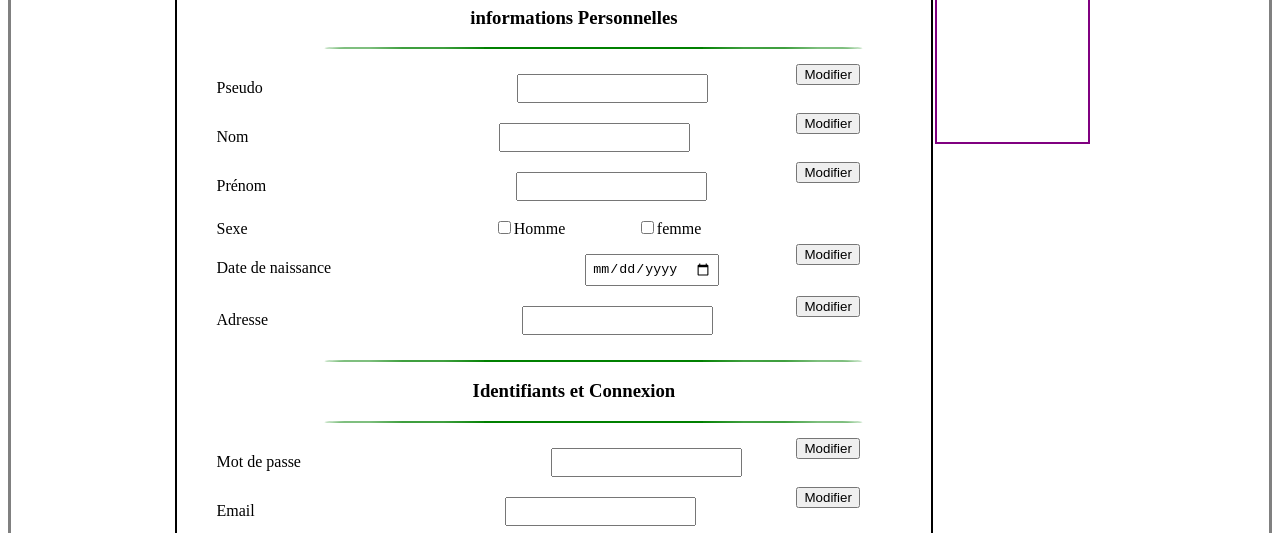
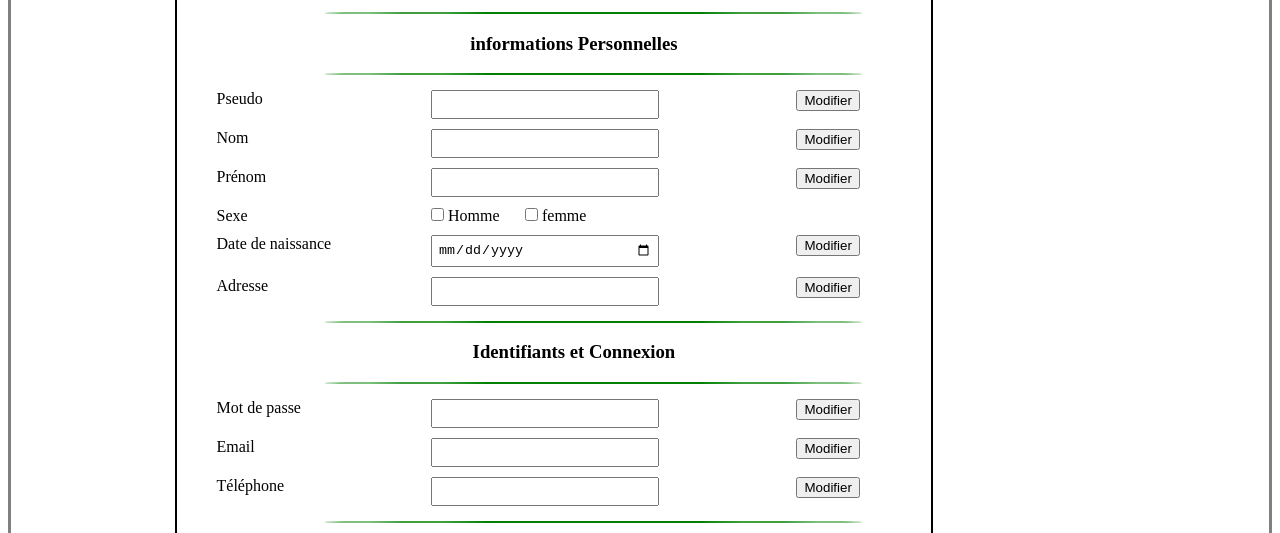
Before and after one commit to Feideus/ProG, a plain HTML site: page Page_info.html in a window 1280 px wide. Shown: the part 240-773 px from the top of the page. Drawn offline with Linux system fonts and the light colour scheme.

Commit message:
TroisiemeGit'

```diff
--- a/Page_Info.css
+++ b/Page_Info.css
@@ -1,4 +1,4 @@
-html{height: 150%;}
+html{height: 200%;}
 
 body
 {
@@ -110,3 +110,46 @@ form
 #Female{margin-left:10%;}
 #CheckBox{margin-left: 10%;}
 #PremierDiv{margin-left: 40px;}
+
+
+
+
+
+
+
+
+.clearfix:before,
+.clearfix:after {
+    content: "";
+    display: table;
+}
+.clearfix:after {
+    clear: both;
+}
+
+.fieldset {
+	width:100%;
+	margin:0 0 10px;
+}
+
+
+.fieldset label {
+    float:left;
+    width:30%;
+}
+
+.fieldset input[type="text"],
+.fieldset input[type="password"],
+.fieldset input[type="tel"],
+.fieldset input[type="email"],
+.fieldset input[type="date"],
+.fieldset .field {
+	float:left;
+	width:30%;
+	margin:0 0 0;
+}
+
+
+.fieldset input[type="checkbox"] {
+    margin:0;
+}
--- a/Page_info.html
+++ b/Page_info.html
@@ -24,22 +24,54 @@
                 <section>
                     <form id="FormInfoPerso" method="POST">
 
-			 Pseudo <input type="textarea"></input>
-			<button text="Modifier">Modifier</button><br/>
-			Nom<input type="textarea"></input>
-			<button text="Modifier" align=>Modifier</button><br/>
-			Prénom<input type="textarea">  </input>
-			<button text="Modifier">Modifier</button><br/>
-			Sexe<input type="checkbox" value="Male">Homme</input>
-			    <input type="checkbox" value="Female" id="Female">femme</input><br/>
-			Date de naissance <input type="date" name="anniversaire"></input>
-			<button text="Modifier">Modifier</button><br/>
-			Adresse <input type="textarea"></input>
-			<button text="Modifier">Modifier</button><br/>
-
-
-
-
+                        <div class="fieldset clearfix">
+                            <label>Pseudo</label>
+                            <input type="text" />
+                            </input>
+                            <button text="Modifier">
+                                Modifier
+                            </button>
+                        </div>
+                        <div class="fieldset clearfix">
+                            <label> Nom</label>
+                            <input type="text" />
+                            </input>
+                            <button text="Modifier" align=>
+                                Modifier
+                            </button>
+                        </div>
+                        <div class="fieldset clearfix">
+                            <label> Prénom</label>
+                            <input type="text" />
+                            </input>
+                            <button text="Modifier">
+                                Modifier
+                            </button>
+                        </div>
+                        <div class="fieldset clearfix">
+                            <label> Sexe</label>
+                            <div class="field">
+                            <input type="checkbox" value="Male">
+                            Homme</input>
+                            <input type="checkbox" value="Female" id="Female">
+                            femme</input></div>
+                        </div>
+                        <div class="fieldset clearfix">
+                            <label> Date de naissance</label>
+                            <input type="date" name="anniversaire">
+                            </input>
+                            <button text="Modifier">
+                                Modifier
+                            </button>
+                        </div>
+                        <div class="fieldset clearfix">
+                            <label>Adresse</label>
+                            <input type="text" />
+                            </input>
+                            <button text="Modifier">
+                                Modifier
+                            </button>
+                        </div>
 
                     </form>
                 </section>
@@ -48,14 +80,31 @@
                 </p>
 
                 <form id="FormConnexion" method="POST">
-
-			 Mot de passe<input type="password"> </input>
-			<button text="Modifier">Modifier</button><br/>
-			Email<input type="email">  </input>
-			<button text="Modifier">Modifier</button><br/>
-			Téléphone<input type="tel">  </input>
-			<button text="Modifier">Modifier</button><br/>
-
+		  <div class="fieldset clearfix">
+                    <label>Mot de passe</label>
+                    <input type="password">
+                    </input>
+                    <button text="Modifier">
+                        Modifier
+                    </button>
+		  </div>
+		  <div class="fieldset clearfix">
+                    <label>Email</label>
+                    <input type="email">
+                    </input>
+                    <button text="Modifier">
+                        Modifier
+                    </button>
+		  </div>
+		  <div class="fieldset clearfix">
+                    <label>Téléphone</label>
+                    <input type="tel">
+                    </input>
+                    <button text="Modifier">
+                        Modifier
+                    </button>
+                    <br/>
+		  </div>
 
                 </form>
 
@@ -65,14 +114,25 @@
 
                 <form id="FormChat" method="POST">
 
-			Nom messagerie<input type="textarea"> </input>
-			<button text="Modifier">Modifier</button><br/>
+                    Nom messagerie
+                    <input type="text" />
+                    </input>
+                    <button text="Modifier">
+                        Modifier
+                    </button>
+                    <br/>
                     Activer le chat ?
-			<input type="checkbox" value="Oui" id="CheckBox">Oui</input>
-			<input type="checkbox" value="Non" id="CheckBox">Non</input><br/>
+                    <input type="checkbox" value="Oui" id="CheckBox">
+                    Oui</input>
+                    <input type="checkbox" value="Non" id="CheckBox">
+                    Non</input>
+                    <br/>
                     Afficher l'heure des messages?
-			<input type="checkbox" value= "Oui" id="CheckBox">Oui </input>
-			<input type="checkbox" value="Non" id="CheckBox">Non </input><br/>
+                    <input type="checkbox" value= "Oui" id="CheckBox">
+                    Oui </input>
+                    <input type="checkbox" value="Non" id="CheckBox">
+                    Non </input>
+                    <br/>
 
                 </form>
 
@@ -83,7 +143,6 @@
                     Catégories
                 </header>
                 <p id="DeuxiemeDivPar1">
-
 
                 </p>
             </div>
```
Also changed, not shown: README.txt (deleted). Lines whose indentation alone changed are shown as unchanged.
